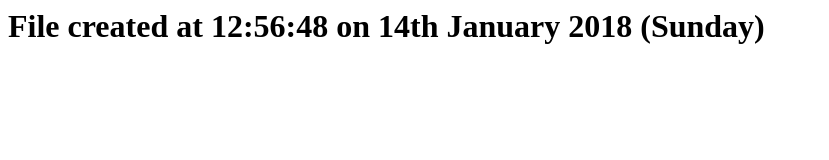
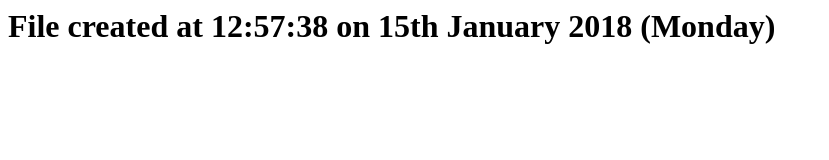
Before and after one commit to sole/publish-and-cron, a plain HTML site: page index.html in a window 1280 px wide. Shown: the whole page, without its empty margins (0-829 px from the left). Drawn offline with Linux system fonts and the light colour scheme.

Commit message:
Built from commit 9921361ec153f92ea03c2b71ecfaecc8a2d7d6eb

```diff
--- a/index.html
+++ b/index.html
@@ -1 +1 @@
-<h1>File created at 12:56:48 on 14th January 2018 (Sunday)</h1>
+<h1>File created at 12:57:38 on 15th January 2018 (Monday)</h1>
```
